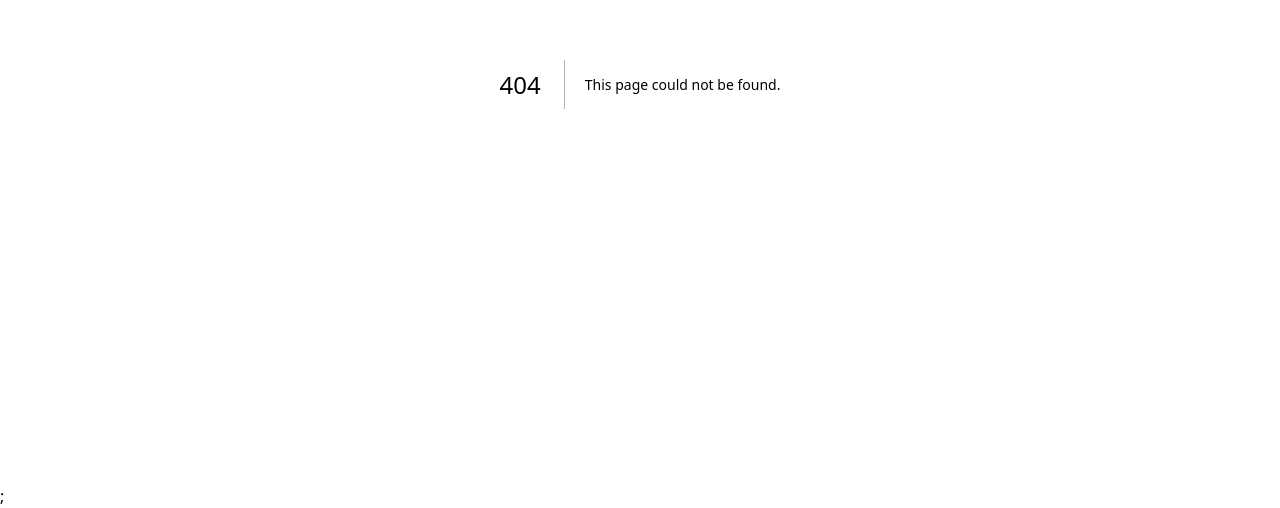
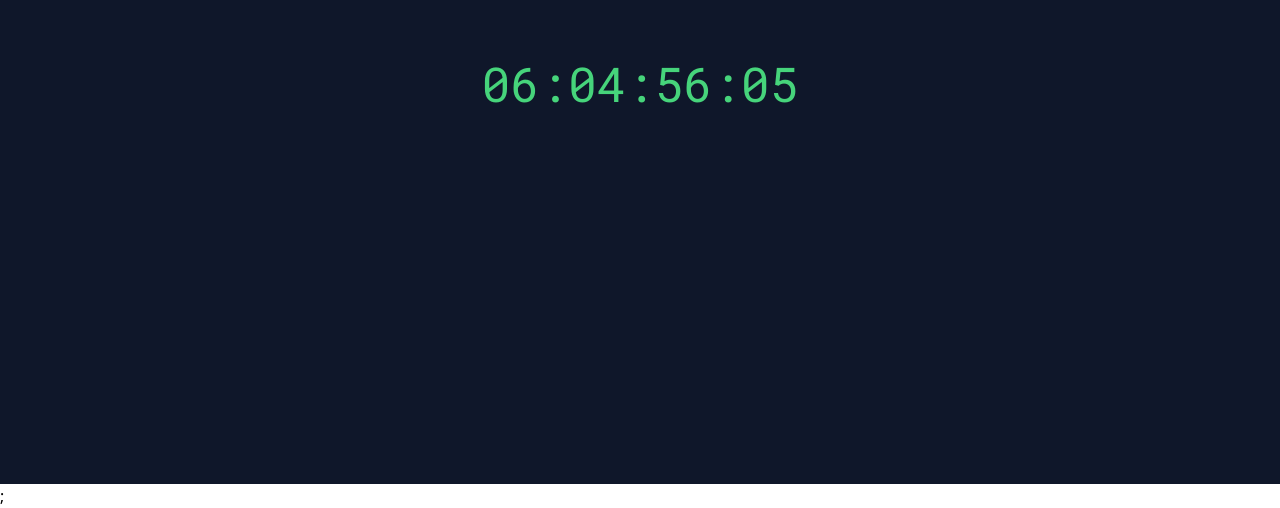
Before and after one commit to gJahnke23/personal-site, a Next.js app: page /ver2 in a window 1280 px wide. Before the commit this address had no page. Shown: the part 316-824 px from the top of the page. Built offline with nearby package versions, Linux system fonts and the light colour scheme.

Commit message:
added page 'ver2' for original ver

```diff
--- /dev/null
+++ b/pages/ver2.jsx
@@ -0,0 +1,24 @@
+import React from "react";
+import Timer from "../components/Timer";
+import Head from "next/head";
+
+function ver2() {
+  return (
+    <>
+      <Head>
+        <link rel="preconnect" href="https://fonts.gstatic.com" />
+        <link
+          href="https://fonts.googleapis.com/css2?family=Roboto+Mono&display=swap"
+          rel="stylesheet"
+        />
+      </Head>
+      <div className="bg-slate-900 flex items-center justify-center w-full h-screen">
+        <div className="text-green-400/95 font-roboto-mono text-5xl">
+          <Timer />
+        </div>
+      </div>
+    </>
+  );
+}
+
+export default ver2;
```
